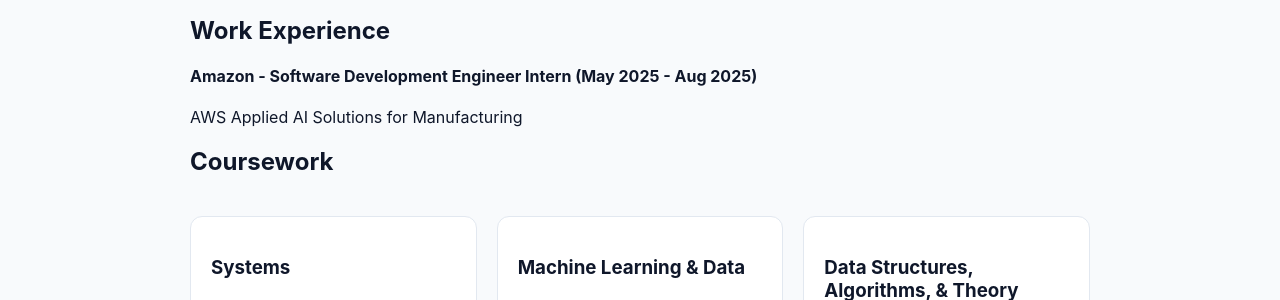
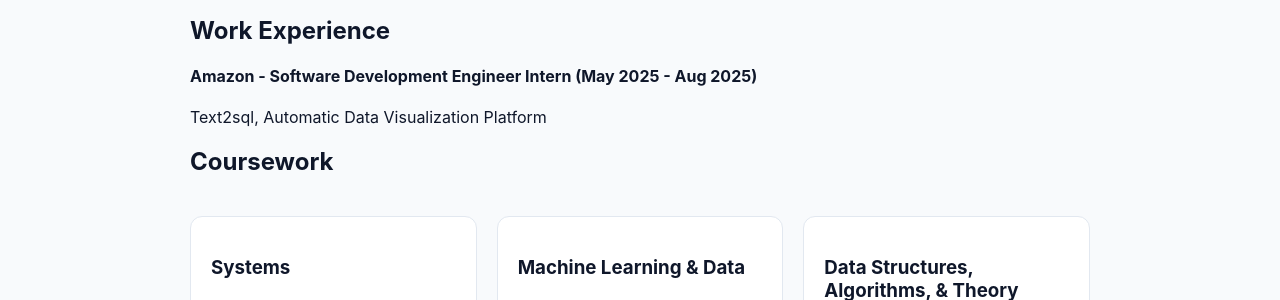
Before and after one commit to srikarpisupati/srikarpisupati.github.io, a Jekyll site: the page built from about.md, in a window 1280 px wide. Shown: the part 194-494 px from the top of the page. Built offline with Jekyll 4.4.1, drawn with Linux system fonts in a browser that asks for light colours.

Commit message:
Update about.md

```diff
--- a/about.md
+++ b/about.md
@@ -12,7 +12,7 @@ permalink: /about/
 ## Work Experience
 
 #### Amazon - Software Development Engineer Intern (May 2025 - Aug 2025)
-AWS Applied AI Solutions for Manufacturing
+Text2sql, Automatic Data Visualization Platform
 
 ## Coursework
 <div class="cards">
```
